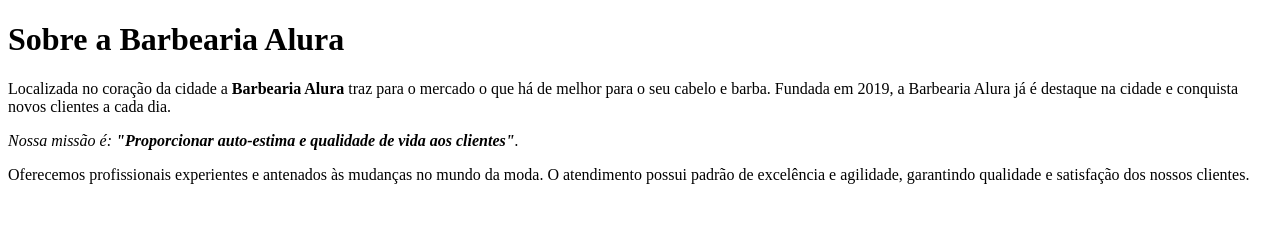
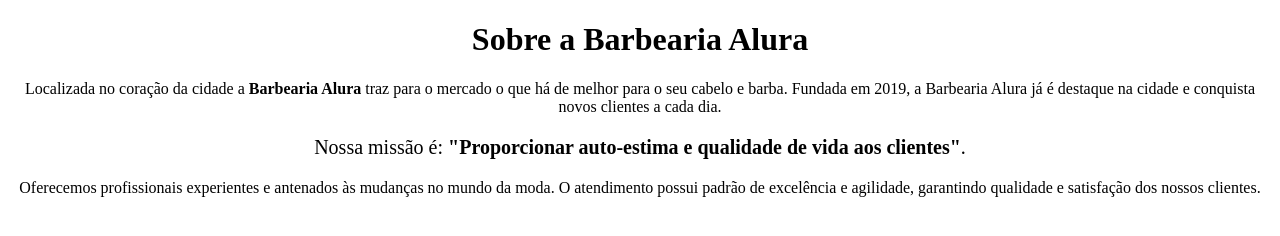
Before and after one commit to aRodrigues505/barbeariaalura, a plain HTML site: page index.html in a window 1280 px wide. Drawn offline with Linux system fonts and the light colour scheme.

Commit message:
Add files via upload

```diff
--- a/index.html
+++ b/index.html
@@ -5,13 +5,13 @@
     <title>Barbearia Alura</title>
     </head>
     <body>
-        <h1>Sobre a Barbearia Alura</h1>
+        <h1 style="text-align:center">Sobre a Barbearia Alura</h1>
 
-        <p>Localizada no coração da cidade a <strong>Barbearia Alura</strong> traz para o mercado o que há de melhor para o seu cabelo e barba.
-        Fundada em 2019, a Barbearia Alura já é destaque na cidade e conquista novos clientes a cada dia.<p><em>
+        <p style="text-align:center">Localizada no coração da cidade a <strong>Barbearia Alura</strong> traz para o mercado o que há de melhor para o seu cabelo e barba.
+        Fundada em 2019, a Barbearia Alura já é destaque na cidade e conquista novos clientes a cada dia.<p>
 
-        <p>Nossa missão é: <strong>"Proporcionar auto-estima e qualidade de vida aos clientes"</strong>.</em></p>
+        <p style="font-size: 20px; text-align:center"<em>Nossa missão é: <strong>"Proporcionar auto-estima e qualidade de vida aos clientes"</strong>.</em></p>
 
-        <p>Oferecemos profissionais experientes e antenados às mudanças no mundo da moda. O atendimento possui padrão de excelência e agilidade, garantindo qualidade e satisfação dos nossos clientes.</p>
+        <p style="text-align:center">Oferecemos profissionais experientes e antenados às mudanças no mundo da moda. O atendimento possui padrão de excelência e agilidade, garantindo qualidade e satisfação dos nossos clientes.</p>
     </body>
 </html>
```
